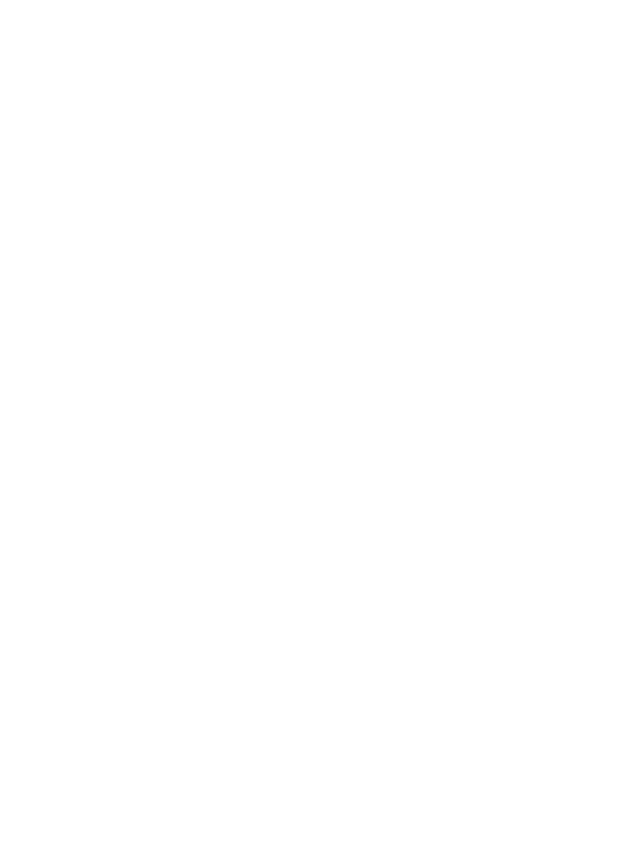
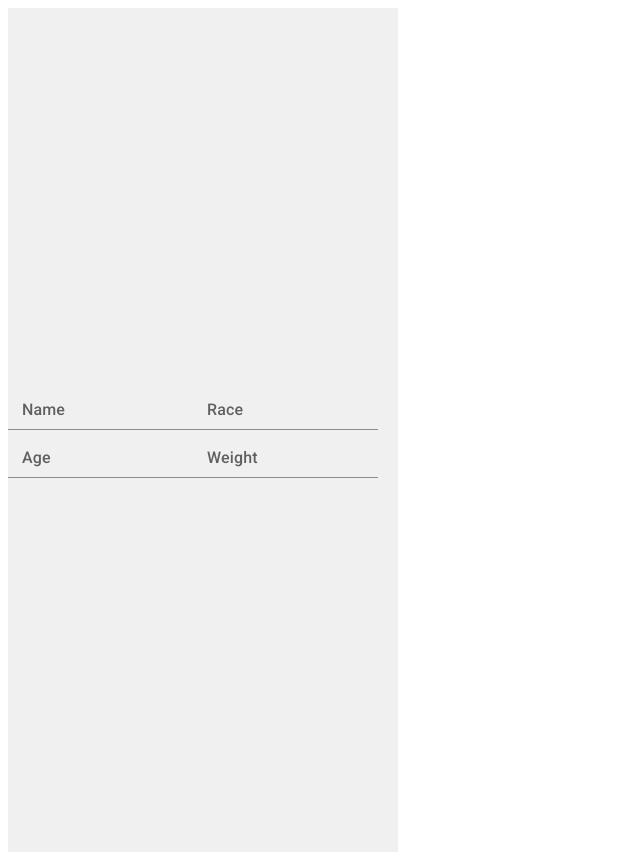
Before and after one commit to ardhitosen/frontend_pet_feeder, a React (Create React App) app: page /addPet in a window 1280 px wide. Before the commit this address had no page. Shown: the whole page, without its empty margins (0-640 px from the left). Before the commit the page ends 800 px from the top, so only its background shows below. Built offline with nearby package versions, Linux system fonts and the light colour scheme.

Commit message:
form buat nopet

```diff
--- /dev/null
+++ b/src/AddPet.js
@@ -0,0 +1,34 @@
+import React, {useState,useEffect} from 'react';
+import { Button, FormControl, Input, InputLabel, Dialog, DialogActions, DialogContent, DialogContentText, DialogTitle} from '@mui/material';
+
+
+const AddPet = () => {
+    console.log("JUAN");
+    return (
+        <div className="container">
+            <div>
+                <FormControl>
+                    <InputLabel htmlFor="my-name">Name</InputLabel>
+                    <Input id="my-name" />
+                </FormControl>
+                <FormControl>
+                    <InputLabel htmlFor="my-race">Race</InputLabel>
+                    <Input id="my-race" />
+                </FormControl>
+                <FormControl>
+                    <InputLabel htmlFor="my-age">Age</InputLabel>
+                    <Input id="my-age" />
+                </FormControl>
+                <FormControl>
+                    <InputLabel htmlFor="my-weight">Weight</InputLabel>
+                    <Input id="my-weight" />
+                </FormControl>
+                {/* <Button onClick={handleClose}>Cancel</Button> */}
+                {/* <Button onClick={handleClose}>Submit</Button> */}
+                {/* <NavBawah value={value} onChange={handleChange} /> */}
+            </div>
+        </div>
+    );
+};
+
+export default AddPet;
--- a/src/App.js
+++ b/src/App.js
@@ -5,6 +5,7 @@
 import Pet from './Pet';
 import LoginPage from './Login';
 import Devices from './Devices';
+import AddPet from './AddPet';
 
 function App() {
   return (
@@ -15,6 +16,7 @@
         <Route path="pet" element={<Pet />} />
         <Route path="feed" element={<Feed />} />
         <Route path="login" element={<LoginPage/>}/>
+        <Route path="/addpet" element={<AddPet/>}/>
       </Routes>
     </BrowserRouter>
   );
--- a/src/Pet.js
+++ b/src/Pet.js
@@ -8,7 +8,7 @@
 import ArrowBackIosIcon from '@mui/icons-material/ArrowBackIos';
 import "./Pet.css";
 import axios from 'axios';
-import { useNavigate } from 'react-router-dom';
+import { redirect, useNavigate } from 'react-router-dom';
 import '@fontsource/roboto/500.css';
 import NavBawah from './NavBawah';
 import { alignProperty } from '@mui/material/styles/cssUtils';
@@ -22,24 +22,30 @@
   const [pet, setPet] = useState([]);
   const [open, setOpen] = useState(false);
 
+  const handleClickOpen = () => {
+    setOpen(true);
+  };
+
+  const handleClose = () => {
+    setOpen(false);
+  };
+
   useEffect(()=> {
     console.log(deviceID);
     const GetPets = async() => {
         try{
-            console.log("TES");
+          console.log("TES");
           const response = await axios.get(`http://localhost:8000/pets/${deviceID}`);
           setPet(response.data);
           console.log(pet);
         } catch(error){
           console.error('No Devices', Error);
+          navigate('/addPet');
         }
       };
       GetPets();
     },[]);
 
-  const handleClose = () => {
-    setOpen(false);
-  };
   const handleChange = (event, newValue) => {
     setValue(newValue);
     switch (newValue) {
@@ -119,7 +125,7 @@
               </Table>
             </TableContainer>
             <div className='center-wrapper'>
-              <Button variant="contained" >Edit</Button>
+              <Button variant="contained" onClick={handleClickOpen}>Edit</Button>
             </div>
           </AccordionDetails>
         </Accordion>
@@ -138,7 +144,7 @@
 
 
       <Dialog open={open} onClose={handleClose}>
-        <DialogTitle>Subscribe</DialogTitle>
+        <DialogTitle>EDIT</DialogTitle>
         <DialogContent>
           <DialogContentText>
             Please put in your pet Biodata:
```
